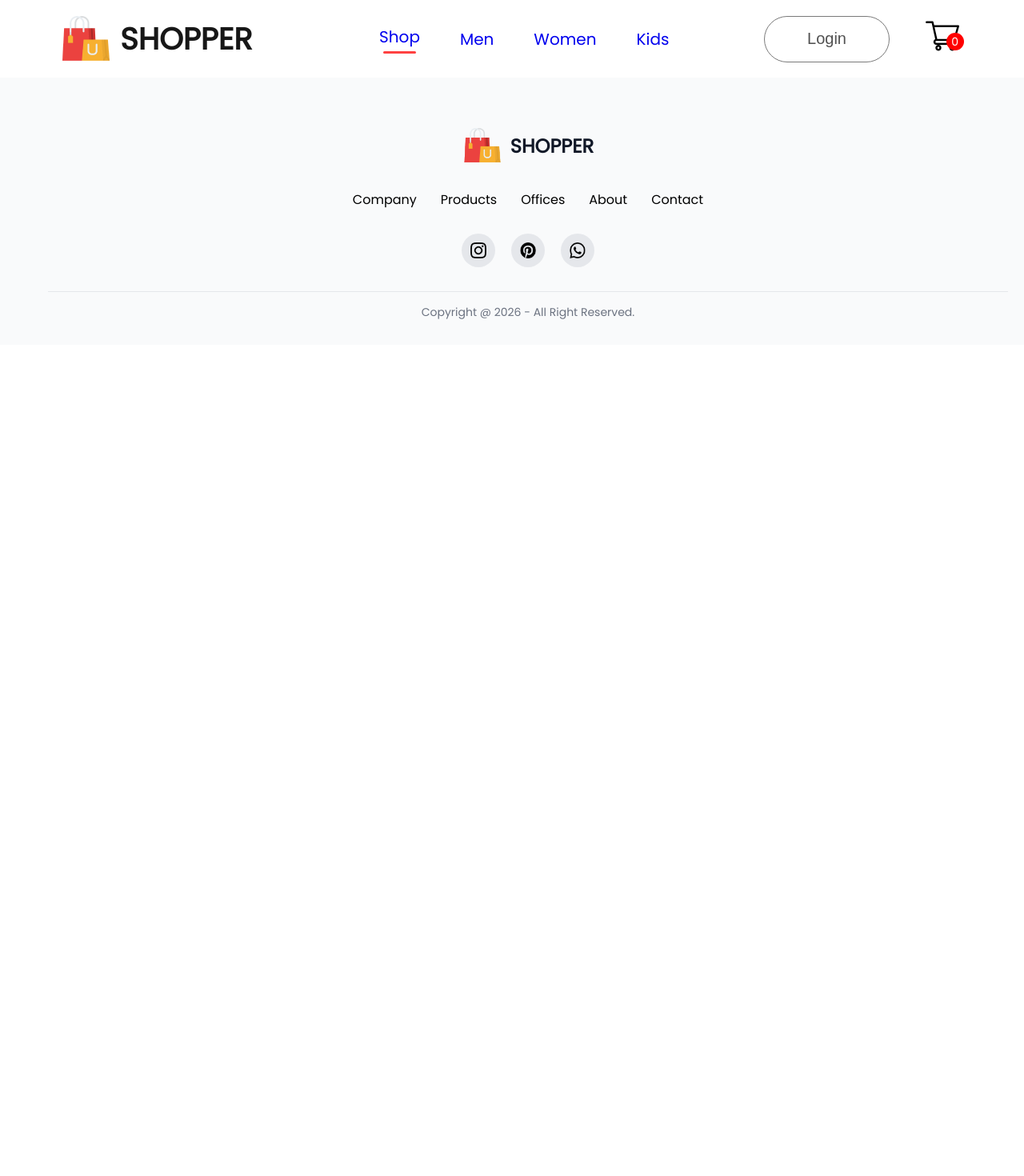
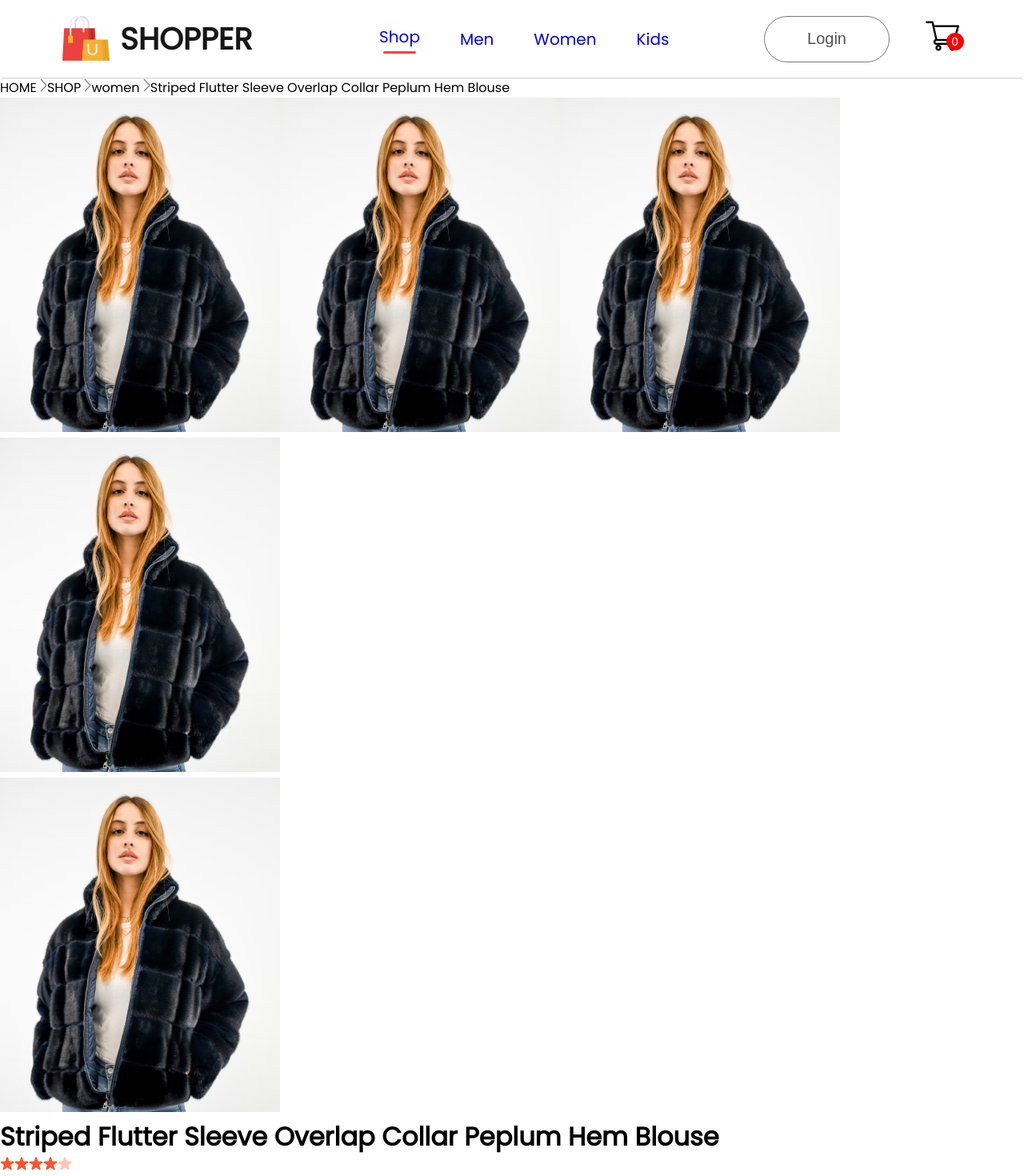
Before and after one commit to Rejaulh/react-ecommerce, a React (Create React App) app: page /product/1 in a window 1280 px wide. Shown: the top 1470 px of the page at 80% size. Before the commit the page ends 800 px from the top, so only its background shows below. Built offline with nearby package versions, Linux system fonts and the light colour scheme.

Commit message:
Fix product routing and display components

```diff
--- a/src/App.js
+++ b/src/App.js
@@ -1,5 +1,5 @@
 
-// import './App.css';
+import './App.css';
 import { Navbar } from './Components/Navbar/Navbar';
 import {BrowserRouter,Routes,Route} from 'react-router-dom';
 import Shop from './Components/Pages/Shop';
@@ -22,8 +22,8 @@
         <Route path='/mens' element={<ShopCategory banner={men_banner} category="men"/>}/>
         <Route path='/womens' element={<ShopCategory banner={women_banner} category="women"/>}/>
         <Route path='/kids' element={<ShopCategory banner={kid_banner} category="kid"/>}/>
-        <Route path='/product' element={<Product/>}/>
-        <Route path='/productId' element={<Product/>}/>
+        {/* <Route path='/product' element={<Product/>}/> */}
+        <Route path='/product/:productId' element={<Product/>}/>
         <Route path='/cart' element={<Cart/>}/>
         <Route path='/login' element={<LoginSignup/>}/>
       </Routes>
--- /dev/null
+++ b/src/Components/Breadcrums/Breadcrum.js
@@ -0,0 +1,17 @@
+import React from 'react'
+import './Breadcrum.css'
+import arrow_icon from '../Assets/breadcrum_arrow.png'
+
+const Breadcrum = (props) => {
+    const {product} = props;
+  return (
+    <div className='breadcrum'>
+        HOME <img src={arrow_icon} alt=''/>
+        SHOP <img src={arrow_icon} alt=''/>
+        {product.category} <img src={arrow_icon} alt=''/>
+        {product.name}
+    </div>
+  )
+}
+
+export default Breadcrum
--- a/src/Components/Item/Item.js
+++ b/src/Components/Item/Item.js
@@ -1,10 +1,14 @@
 import React from 'react';
 import './Item.css' ;
+import { Link } from 'react-router-dom'
+
 
 const Item = (props) => {
   return (
     <div className='item'>
-        <img src={props.image} alt="" />
+        <Link to={`/product/${props.id}`}>
+          <img src={props.image} alt="" />
+        </Link>
         <p>{props.name}</p>
         <div className='item-prices'>
             <div className='item-price-new'>
--- a/src/Components/Pages/Product.js
+++ b/src/Components/Pages/Product.js
@@ -1,8 +1,22 @@
-import React from 'react'
+import React, { useContext } from 'react'
+import { ShopContext } from '../Context/ShopContext'
+import { useParams } from 'react-router-dom';
+import Breadcrum from '../Breadcrums/Breadcrum';
+import ProductDisplay from '../ProductDisply/ProductDisplay';
 
 const Product = () => {
+  const {all_product} = useContext(ShopContext);
+  const {productId} = useParams();
+  const product = all_product.find(
+    (item) => item.id === Number(productId)
+  )
+  // if (!product) return null
+
   return (
-    <div>Product</div>
+    <div>
+      <Breadcrum product={product}/>
+      <ProductDisplay product={product}/>
+    </div>
   )
 }
 
--- /dev/null
+++ b/src/Components/ProductDisply/ProductDisplay.js
@@ -0,0 +1,37 @@
+import React from 'react'
+import './ProductDisplay.css'
+import star_icon from '../Assets/star_icon.png';
+import star_dull_icon from '../Assets/star_dull_icon.png';
+
+
+const ProductDisplay = (props) => {
+  const {product} = props;
+  return (
+    <div clasName='productdisplay'>
+      <div className='productdisplay-left'>
+        <div className='productdisplay-img-list'>
+          <img src={product.image} alt=''/>
+          <img src={product.image} alt=''/>
+          <img src={product.image} alt=''/>
+          <img src={product.image} alt=''/>
+        </div>
+        <div className='productdisplay-img'>
+          <img className='productdisplay-main-img' src={product.image} alt=''/>
+        </div>
+      </div>
+      <div className='productdisplay-right'>
+        <h1>{product.name}</h1>
+        <div className='productdisplay-right-star'>
+          <img src={star_icon} alt=''/>
+          <img src={star_icon} alt=''/>
+          <img src={star_icon} alt=''/>
+          <img src={star_icon} alt=''/>
+          <img src={star_dull_icon} alt=''/>
+          <p>(122)</p>
+        </div>
+      </div>
+    </div>
+  )
+}
+
+export default ProductDisplay
```
Also changed, not shown: src/Components/Breadcrums/Breadcrum.css (added), src/Components/ProductDisply/ProductDisplay.css (added).
